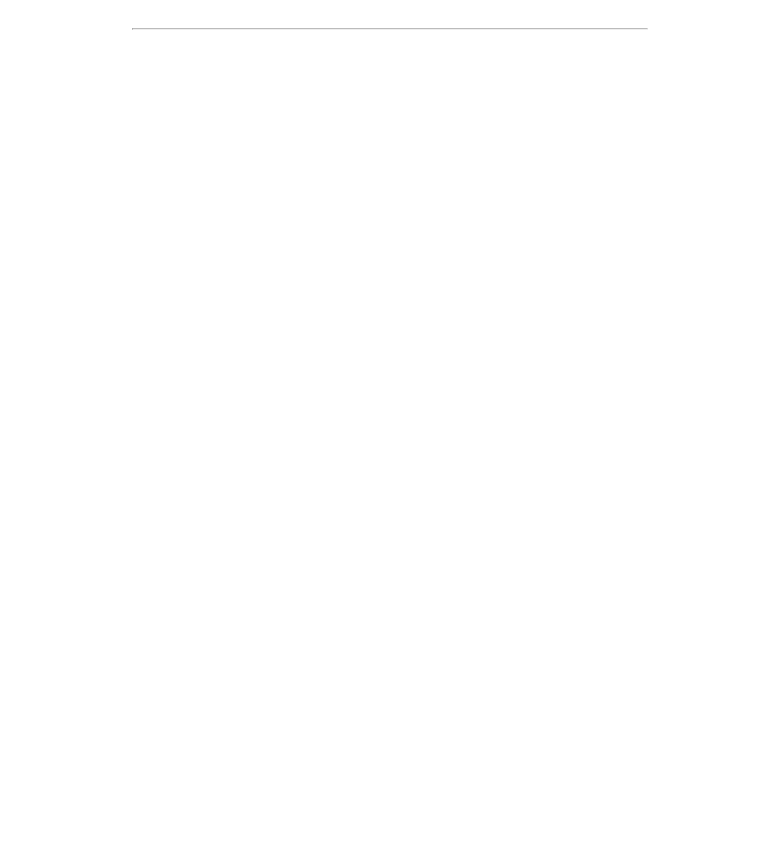
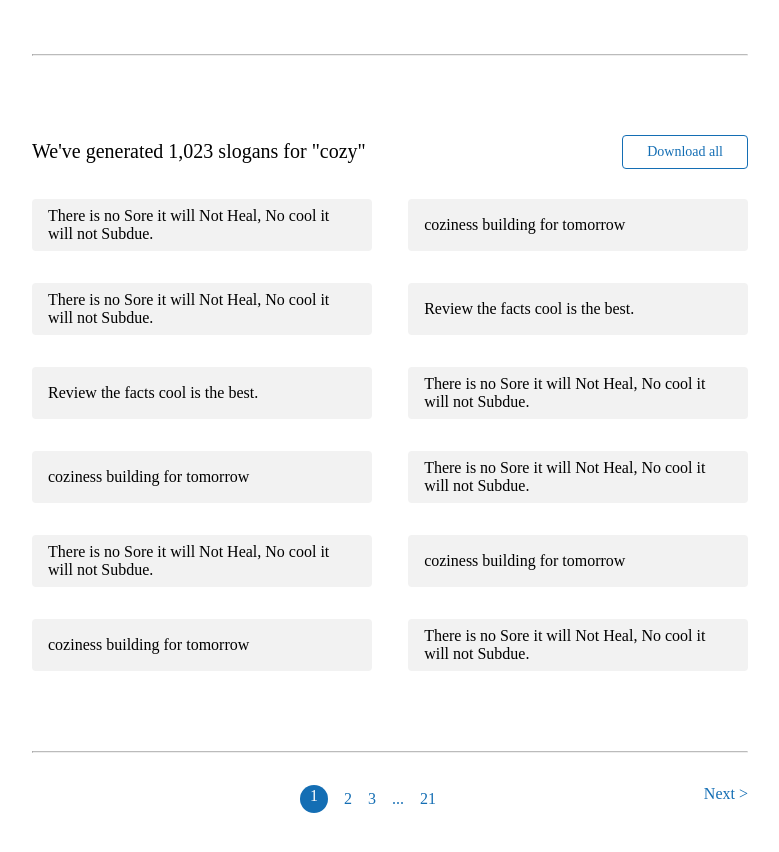
Before and after one commit to parthpandyappp/dukaan-frontend, a React (Create React App) app: page / in a window 1280 px wide. Shown: the part 620-1472 px from the top of the page, without its empty margins (250-1029 px from the left). Before the commit the page ends 800 px from the top, so only its background shows below. Built offline with nearby package versions, Linux system fonts and the light colour scheme.

Commit message:
[Design]: Slogan form

```diff
--- a/package.json
+++ b/package.json
@@ -9,6 +9,7 @@
     "react": "^18.2.0",
     "react-dom": "^18.2.0",
     "react-scripts": "5.0.1",
+    "react-uuid": "^2.0.0",
     "web-vitals": "^2.1.4"
   },
   "scripts": {
--- a/src/App.css
+++ b/src/App.css
@@ -1,8 +1,9 @@
 @import url("./assets/styles/nav.css");
+@import url("./assets/styles/button.css");
 @import url("./assets/styles/header.css");
+@import url("./assets/styles/divider.css");
 @import url("./assets/styles/sloganform.css");
-@import url("./assets/styles/button.css");
-@import url("./assets/styles/divider.css");
+@import url("./assets/styles/Pagination.css");
 
 * {
   font-family: "poppins";
@@ -15,4 +16,5 @@ body {
   width: 100%;
   height: 100%;
   box-sizing: border-box;
+  background: #fafafa;
 }
--- /dev/null
+++ b/src/assets/db/SloganData.js
@@ -0,0 +1,54 @@
+import uuid from "react-uuid";
+
+const SloganData = [
+    {
+        id: uuid(),
+        slogan: "There is no Sore it will Not Heal, No cool it will not Subdue."
+    },
+    {
+        id: uuid(),
+        slogan: "coziness building for tomorrow"
+    },
+    {
+        id: uuid(),
+        slogan: "There is no Sore it will Not Heal, No cool it will not Subdue."
+    },
+    {
+        id: uuid(),
+        slogan: "Review the facts cool is the best."
+    },
+    {
+        id: uuid(),
+        slogan: "Review the facts cool is the best."
+    },
+    {
+        id: uuid(),
+        slogan: "There is no Sore it will Not Heal, No cool it will not Subdue."
+    },
+    {
+        id: uuid(),
+        slogan: "coziness building for tomorrow"
+    },
+    {
+        id: uuid(),
+        slogan: "There is no Sore it will Not Heal, No cool it will not Subdue."
+    },
+    {
+        id: uuid(),
+        slogan: "There is no Sore it will Not Heal, No cool it will not Subdue."
+    },
+    {
+        id: uuid(),
+        slogan: "coziness building for tomorrow"
+    },
+    {
+        id: uuid(),
+        slogan: "coziness building for tomorrow"
+    },
+    {
+        id: uuid(),
+        slogan: "There is no Sore it will Not Heal, No cool it will not Subdue."
+    },
+]
+
+export { SloganData };
--- /dev/null
+++ b/src/assets/db/index.js
@@ -0,0 +1 @@
+export { SloganData } from "./SloganData";
--- /dev/null
+++ b/src/assets/styles/Pagination.css
@@ -0,0 +1,26 @@
+.pagination-main {
+  display: flex;
+  margin-top: -48px;
+  justify-content: space-between;
+}
+
+.pagination-pages {
+  display: flex;
+  align-items: center;
+  gap: 1rem;
+}
+
+.pagination-main p {
+  color: #146eb4;
+  cursor: pointer;
+}
+
+.pagination-pages .active {
+  background: #146eb4;
+  color: #ffffff;
+  border-radius: 50%;
+  height: 24px;
+  width: 24px;
+  padding: 2px 2px;
+  text-align: center;
+}
--- a/src/assets/styles/button.css
+++ b/src/assets/styles/button.css
@@ -20,3 +20,14 @@
   width: 204px;
   height: 50px;
 }
+
+.btn-secondary {
+  padding: 8px 24px;
+  border: 1px solid #146eb4;
+  background: #ffffff;
+  border-radius: 4px;
+  color: #146eb4;
+  font-weight: 400;
+  font-size: 14px;
+  cursor: pointer;
+}
--- a/src/assets/styles/header.css
+++ b/src/assets/styles/header.css
@@ -5,6 +5,6 @@
 }
 
 .container {
-  max-width: 900px;
+  max-width: 1100px;
   margin: auto;
 }
--- a/src/assets/styles/sloganform.css
+++ b/src/assets/styles/sloganform.css
@@ -2,10 +2,16 @@
   background-color: #ffffff;
   margin-top: -134px;
   border-radius: 8px;
+  box-shadow: 0px 2px 8px rgba(26, 24, 30, 0.06);
 }
 
 .form-main {
   padding: 64px 192px;
+}
+
+.form-page {
+  display: flex;
+  flex-direction: column;
 }
 
 .form-heading {
@@ -33,3 +39,28 @@
 .mt-48 {
   margin-top: 48px;
 }
+
+.slogans-header {
+  display: flex;
+  justify-content: space-between;
+  align-items: center;
+}
+
+.slogan-items {
+  display: flex;
+  flex-wrap: wrap;
+  justify-content: space-between;
+}
+
+.slogan-item {
+  width: 43%;
+  font-style: normal;
+  font-weight: 400;
+  font-size: 16px;
+  background: #f2f2f2;
+  border-radius: 4px;
+  padding: 8px 16px;
+  display: flex;
+  align-items: center;
+  cursor: pointer;
+}
--- /dev/null
+++ b/src/components/Pagination.jsx
@@ -0,0 +1,19 @@
+const Pagination = () => {
+  return (
+    <div className="pagination-main">
+      <div></div>
+      <div className="pagination-pages">
+        <p className="active">1</p>
+        <p>2</p>
+        <p>3</p>
+        <p>...</p>
+        <p>21</p>
+      </div>
+      <div>
+        <p>Next {`>`}</p>
+      </div>
+    </div>
+  );
+};
+
+export { Pagination };
--- a/src/components/SloganForm.jsx
+++ b/src/components/SloganForm.jsx
@@ -1,4 +1,7 @@
 import { Divider } from "./Divider";
+import { Slogans } from "./Slogans";
+import { SloganData } from "../assets/db";
+import { Pagination } from "./Pagination";
 
 const SloganForm = () => {
   return (
@@ -10,7 +13,7 @@ const SloganForm = () => {
           relevant slogans for free
         </p>
 
-        <form>
+        <form className="form-page">
           <label className="form-label" htmlFor="word-for-slogan">
             Word for your slogan
           </label>
@@ -23,6 +26,9 @@ const SloganForm = () => {
           <button className="btn-form mt-48">Generate slogans</button>
         </form>
         <Divider />
+        <Slogans slogans={SloganData} />
+        <Divider />
+        <Pagination />
       </div>
     </div>
   );
--- a/src/components/Slogans.jsx
+++ b/src/components/Slogans.jsx
@@ -1,5 +1,18 @@
-const Slogans = () => {
-  return <h1>Slohgans</h1>;
+const Slogans = ({ slogans }) => {
+  return (
+    <div>
+      <div className="slogans-header">
+        <p className="form-para">We've generated 1,023 slogans for "cozy"</p>
+        <button className="btn-secondary">Download all</button>
+      </div>
+      <div className="slogan-items">
+        {slogans.length &&
+          slogans.map((slogan) => {
+            return <p className="slogan-item">{slogan.slogan}</p>;
+          })}
+      </div>
+    </div>
+  );
 };
 
 export { Slogans };
--- a/src/components/index.js
+++ b/src/components/index.js
@@ -3,5 +3,6 @@ export { Header } from "./Header";
 export { Footer } from "./Footer";
 export { Divider } from "./Divider";
 export { Slogans } from "./Slogans";
+export { Pagination } from "./Pagination"
 export { SloganForm } from "./SloganForm";
 export { OtherProducts } from "./OtherProducts";
```
Also changed, not shown: 1 other file (tests, documents, lock files or other folders).
